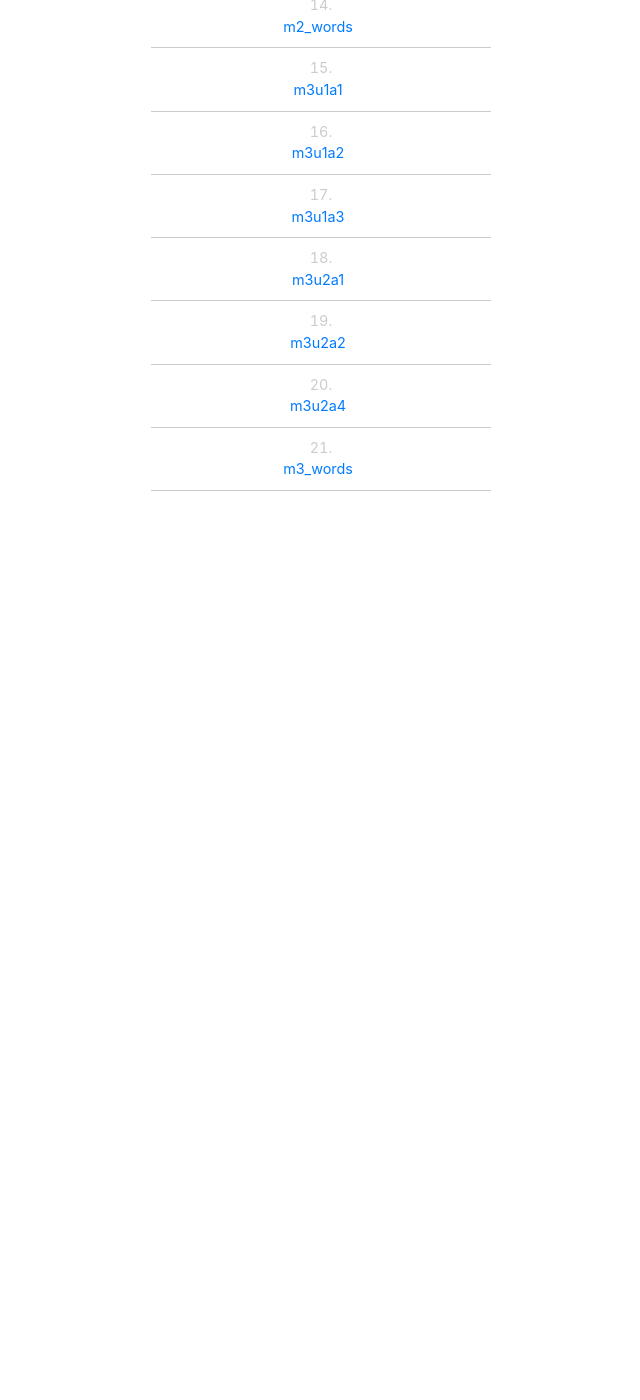
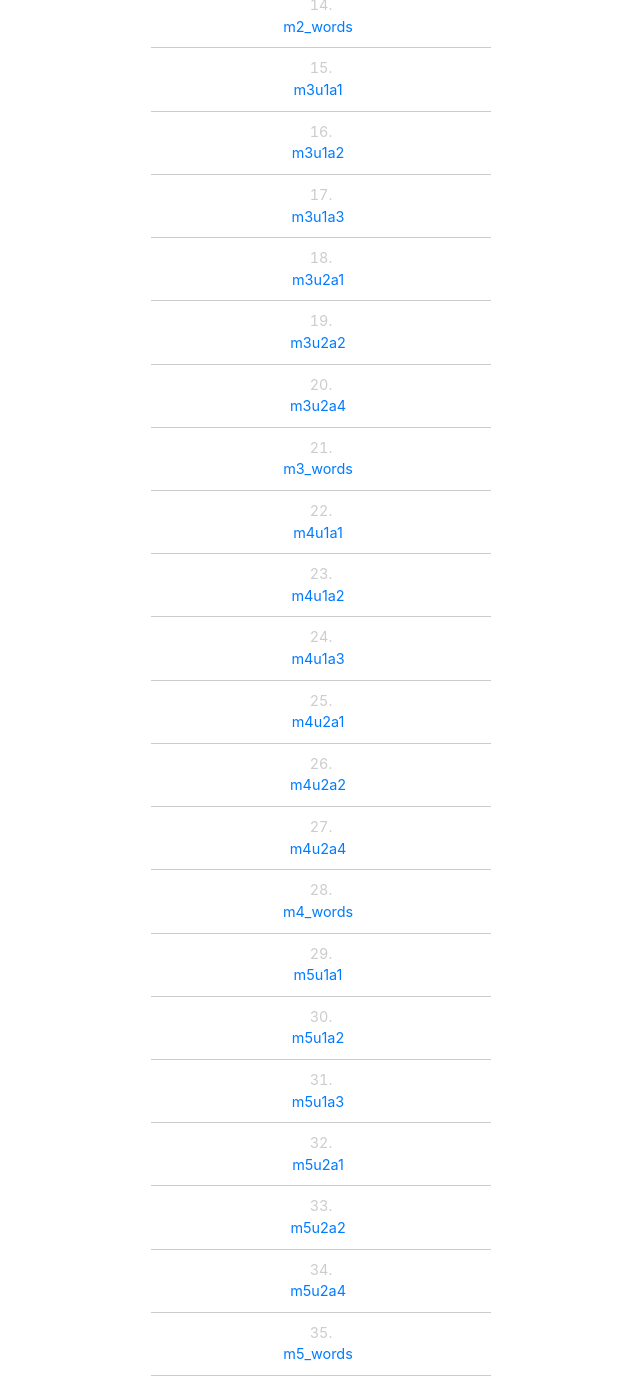
Before and after one commit to fangvv/Homepage, a Jekyll site: the page fxr/index.html, which Jekyll copies as it is, in a window 1280 px wide and 1400 px high, scrolled down 1610 px. Shown: the whole window, without its empty margins (319-959 px from the left). Built offline with Jekyll 4.4.1, drawn with Linux system fonts in a browser that asks for light colours; before the commit the page ends 2125 px from its top, so only the background shows below that.

Commit message:
add m4 and m5

```diff
--- a/fxr/index.html
+++ b/fxr/index.html
@@ -165,6 +165,22 @@
         <li><a href="#" data-src="./mp3/m3u2a2.mp3">m3u2a2</a></li>
         <li><a href="#" data-src="./mp3/m3u2a4.mp3">m3u2a4</a></li>
         <li><a href="#" data-src="./mp3/m3_words.mp3">m3_words</a></li>
+
+        <li><a href="#" data-src="./mp3/m4u1a1.mp3">m4u1a1</a></li>
+        <li><a href="#" data-src="./mp3/m4u1a2.mp3">m4u1a2</a></li>
+        <li><a href="#" data-src="./mp3/m4u1a3.mp3">m4u1a3</a></li>
+        <li><a href="#" data-src="./mp3/m4u2a1.mp3">m4u2a1</a></li>
+        <li><a href="#" data-src="./mp3/m4u2a2.mp3">m4u2a2</a></li>
+        <li><a href="#" data-src="./mp3/m4u2a4.mp3">m4u2a4</a></li>
+        <li><a href="#" data-src="./mp3/m4_words.mp3">m4_words</a></li>
+
+        <li><a href="#" data-src="./mp3/m5u1a1.mp3">m5u1a1</a></li>
+        <li><a href="#" data-src="./mp3/m5u1a2.mp3">m5u1a2</a></li>
+        <li><a href="#" data-src="./mp3/m5u1a3.mp3">m5u1a3</a></li>
+        <li><a href="#" data-src="./mp3/m5u2a1.mp3">m5u2a1</a></li>
+        <li><a href="#" data-src="./mp3/m5u2a2.mp3">m5u2a2</a></li>
+        <li><a href="#" data-src="./mp3/m5u2a4.mp3">m5u2a4</a></li>
+        <li><a href="#" data-src="./mp3/m5_words.mp3">m5_words</a></li>
     </ol>
 </div>
 </section>
```
Also changed, not shown: 14 other files.
